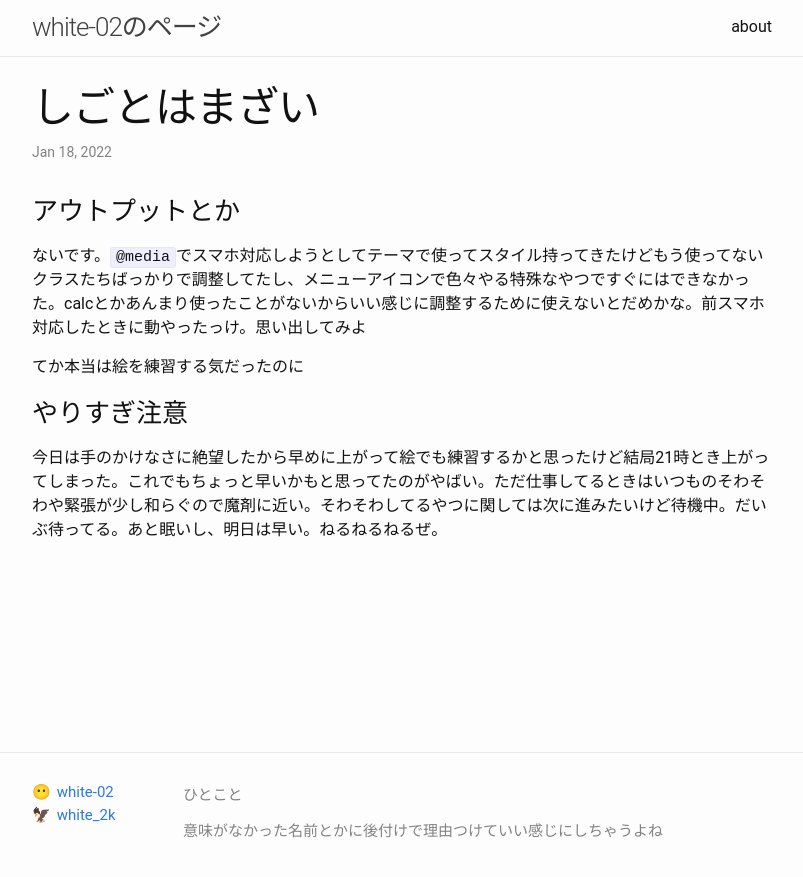
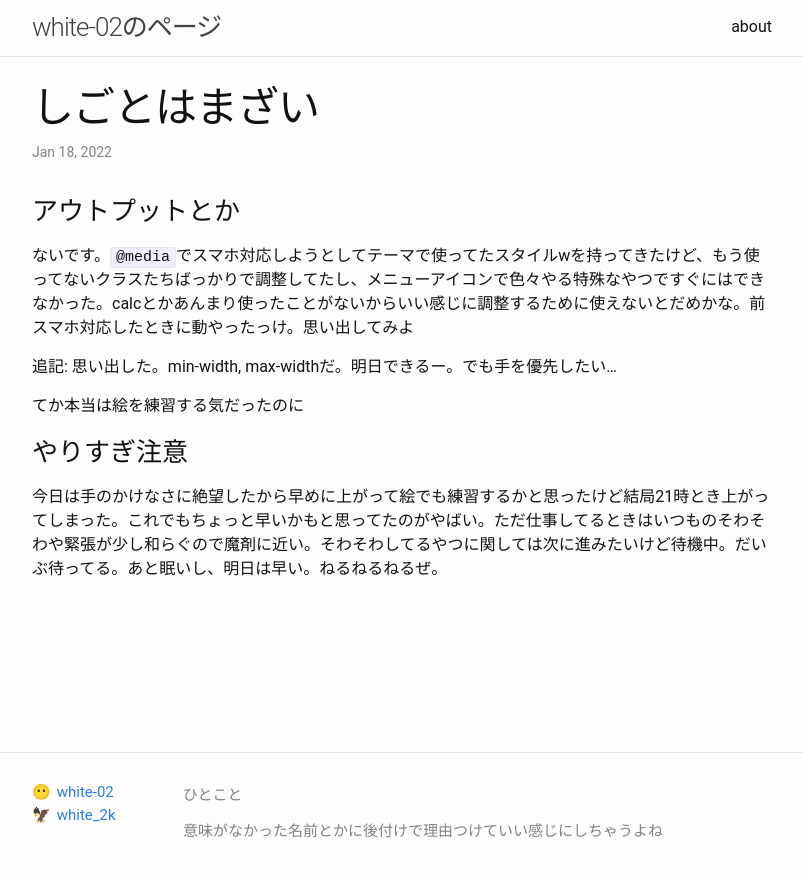
Before and after one commit to white-02/white-02.github.io, a Jekyll site: the page built from _posts/2022-01-18-blog.md, in a window 1280 px wide. Shown: the top 877 px of the page, without its empty margins (238-1041 px from the left). Built offline with Jekyll 4.4.1, drawn with Linux system fonts in a browser that asks for light colours.

Commit message:
fix typo

```diff
--- a/_posts/2022-01-18-blog.md
+++ b/_posts/2022-01-18-blog.md
@@ -1,10 +1,13 @@
 ---
 layout: post
 title:  "しごとはまざい"
+tags: none
 categories: blog
 ---
 ### アウトプットとか
-ないです。`@media`でスマホ対応しようとしてテーマで使ってスタイル持ってきたけどもう使ってないクラスたちばっかりで調整してたし、メニューアイコンで色々やる特殊なやつですぐにはできなかった。calcとかあんまり使ったことがないからいい感じに調整するために使えないとだめかな。前スマホ対応したときに動やったっけ。思い出してみよ
+ないです。`@media`でスマホ対応しようとしてテーマで使ってたスタイルwを持ってきたけど、もう使ってないクラスたちばっかりで調整してたし、メニューアイコンで色々やる特殊なやつですぐにはできなかった。calcとかあんまり使ったことがないからいい感じに調整するために使えないとだめかな。前スマホ対応したときに動やったっけ。思い出してみよ
+
+追記: 思い出した。min-width, max-widthだ。明日できるー。でも手を優先したい...
 
 てか本当は絵を練習する気だったのに
 
```
